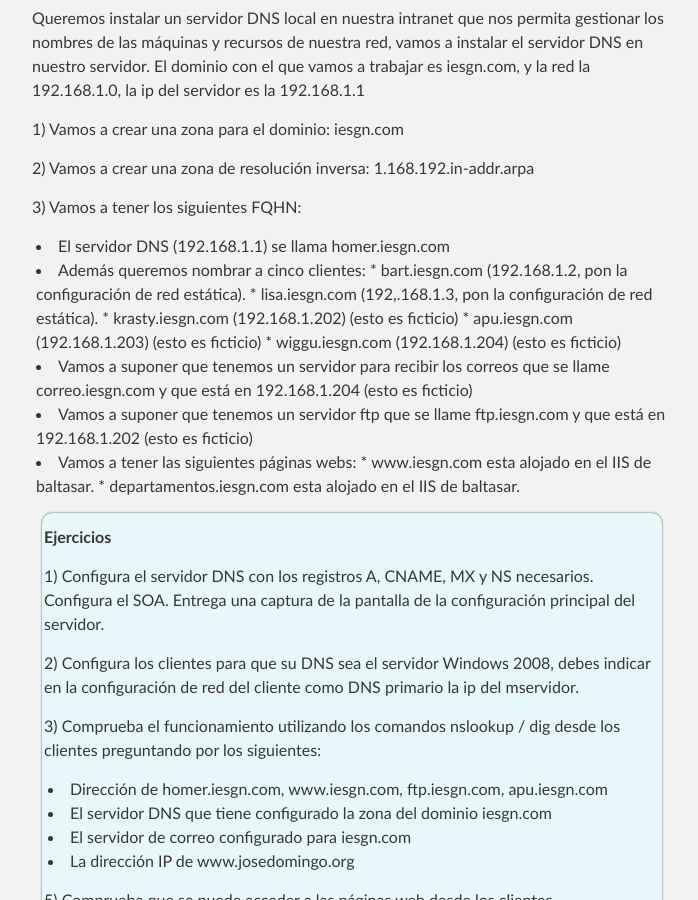
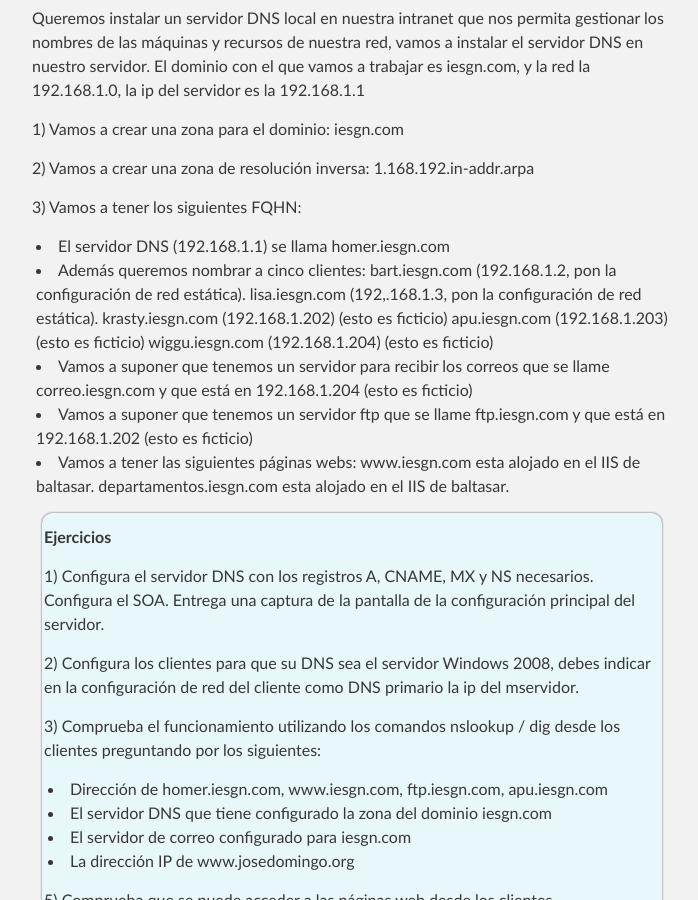
Before and after one commit to josedom24/josedom24.github.io, a Jekyll site: the page built from mod/serviciosgm/e_dns_3.md, in a window 1280 px wide and 900 px high, scrolled down 480 px. Shown: the whole window, without its empty margins (288-986 px from the left). Built offline with Jekyll 4.4.1, drawn with Linux system fonts in a browser that asks for light colours.

Commit message:
Update e_dns_3.md

```diff
--- a/mod/serviciosgm/e_dns_3.md
+++ b/mod/serviciosgm/e_dns_3.md
@@ -24,16 +24,16 @@
 
 * El servidor DNS (192.168.1.1) se llama homer.iesgn.com
 * Además queremos nombrar a cinco clientes:
-        * bart.iesgn.com (192.168.1.2, pon la configuración de red estática).
-        * lisa.iesgn.com (192,.168.1.3, pon la configuración de red estática).
-        * krasty.iesgn.com (192.168.1.202) (esto es ficticio)
-        * apu.iesgn.com (192.168.1.203) (esto es ficticio)
-        * wiggu.iesgn.com (192.168.1.204) (esto es ficticio)
+        bart.iesgn.com (192.168.1.2, pon la configuración de red estática).
+        lisa.iesgn.com (192,.168.1.3, pon la configuración de red estática).
+        krasty.iesgn.com (192.168.1.202) (esto es ficticio)
+        apu.iesgn.com (192.168.1.203) (esto es ficticio)
+        wiggu.iesgn.com (192.168.1.204) (esto es ficticio)
 * Vamos a suponer que tenemos un servidor para recibir los correos que se llame correo.iesgn.com y que está en 192.168.1.204 (esto es ficticio)
 * Vamos a suponer que tenemos un servidor ftp que se llame ftp.iesgn.com y que está en 192.168.1.202 (esto es ficticio)
 * Vamos a tener las siguientes páginas webs:
-        * www.iesgn.com esta alojado en el IIS de baltasar.
-        * departamentos.iesgn.com esta alojado en el IIS de baltasar.
+        www.iesgn.com esta alojado en el IIS de baltasar.
+        departamentos.iesgn.com esta alojado en el IIS de baltasar.
 
 <div class='ejercicios' markdown='1'>
 **Ejercicios**
```
